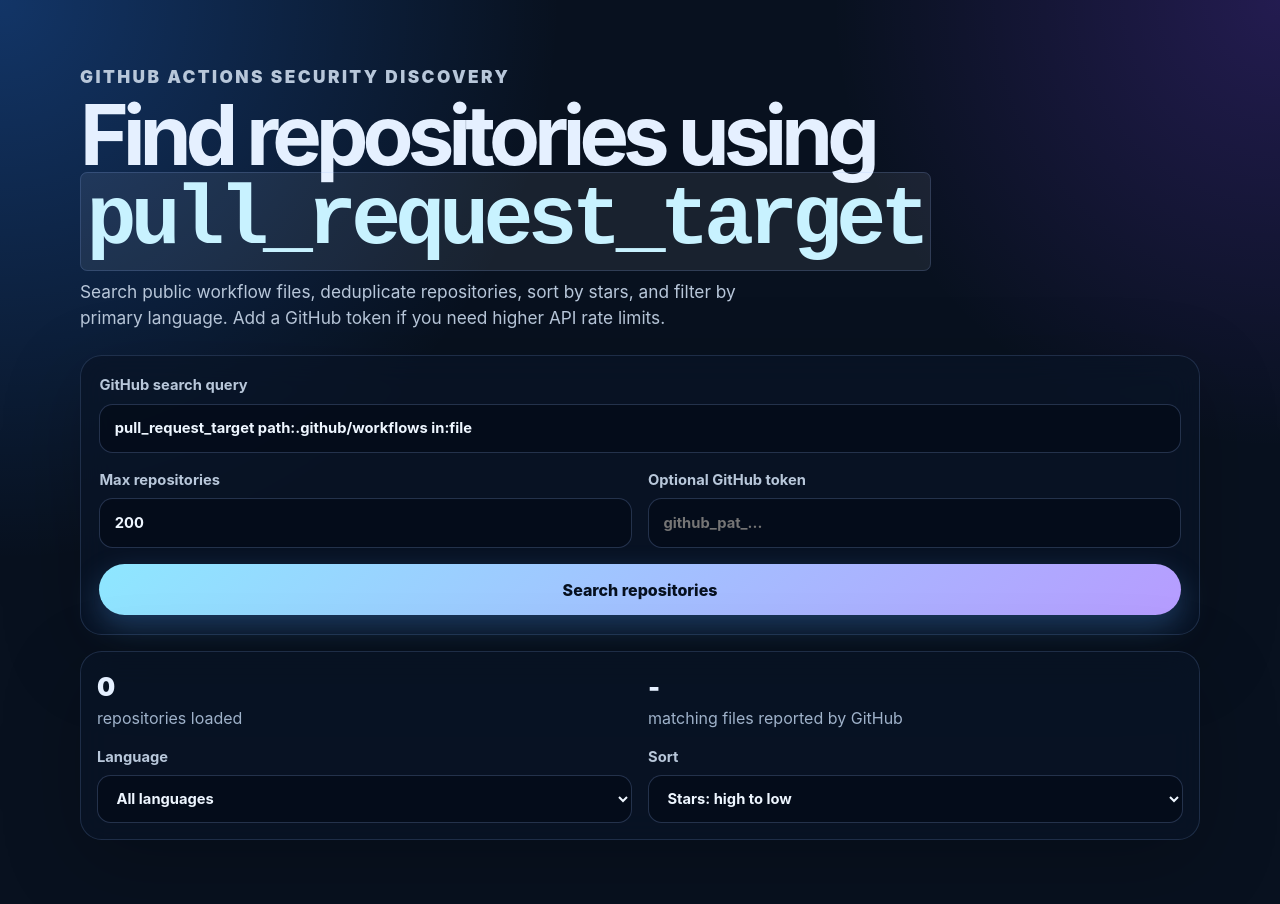
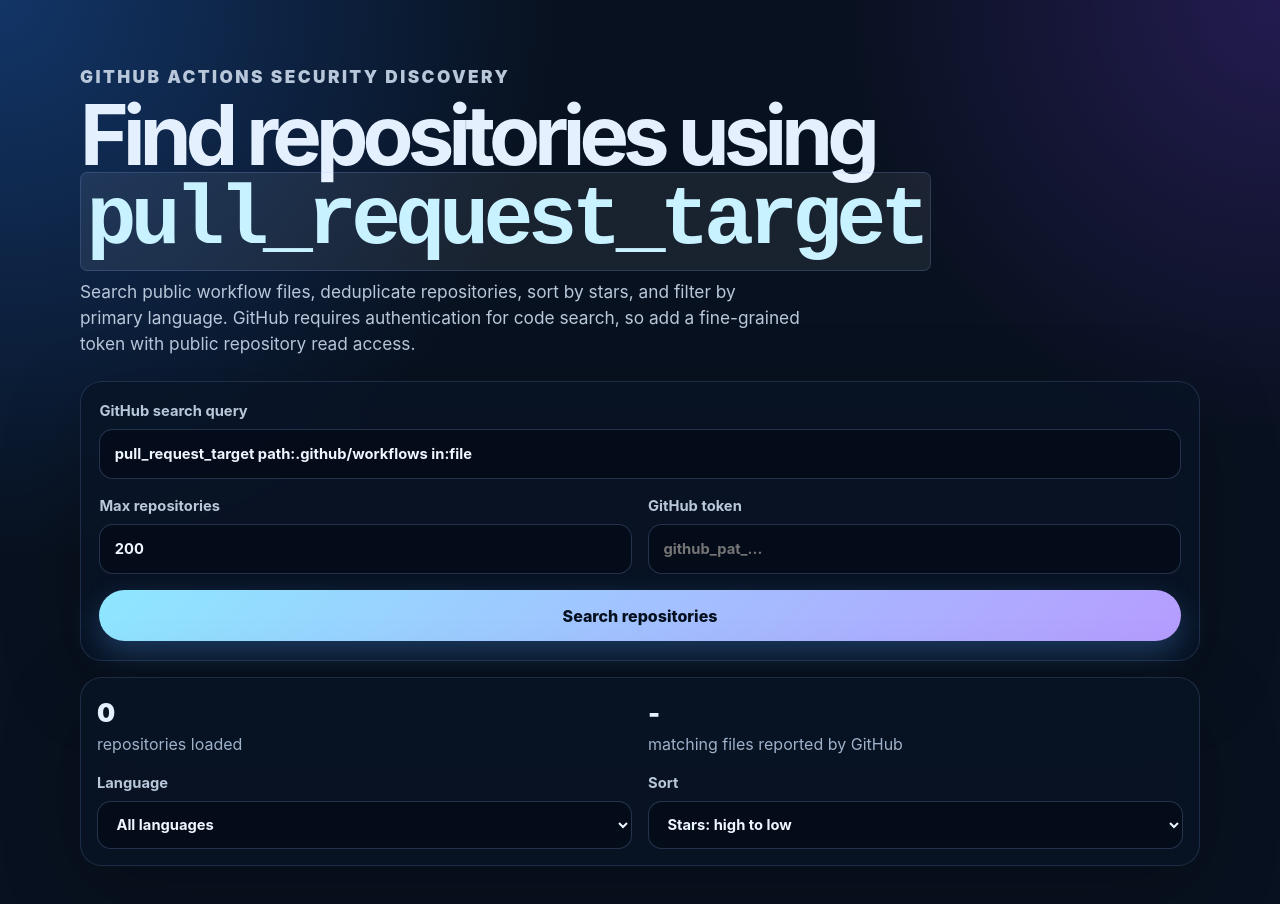
Before and after one commit to conao3/pages-github-pull-request-target, a React (Vite) app: page / in a window 1280 px wide. Shown: the top 904 px of the page. Built offline with nearby package versions, Linux system fonts and the light colour scheme.

Commit message:
fix: require github token for code search

```diff
--- a/src/main.tsx
+++ b/src/main.tsx
@@ -187,6 +187,10 @@
 
   async function handleSearch(event: React.FormEvent<HTMLFormElement>) {
     event.preventDefault();
+    if (!token.trim()) {
+      setError('GitHub code search requires authentication. Paste a token to search public workflow files.');
+      return;
+    }
     const controller = new AbortController();
     setLoading(true);
     setError(null);
@@ -214,7 +218,7 @@
         <h1>Find repositories using <code>pull_request_target</code></h1>
         <p>
           Search public workflow files, deduplicate repositories, sort by stars, and filter by primary language.
-          Add a GitHub token if you need higher API rate limits.
+          GitHub requires authentication for code search, so add a fine-grained token with public repository read access.
         </p>
       </section>
 
@@ -235,9 +239,10 @@
             />
           </label>
           <label>
-            Optional GitHub token
+            GitHub token
             <input
               type="password"
+              required
               placeholder="github_pat_..."
               value={token}
               onChange={(event) => saveToken(event.target.value)}
```
Also changed, not shown: 1 other file (tests, documents, lock files or other folders).
